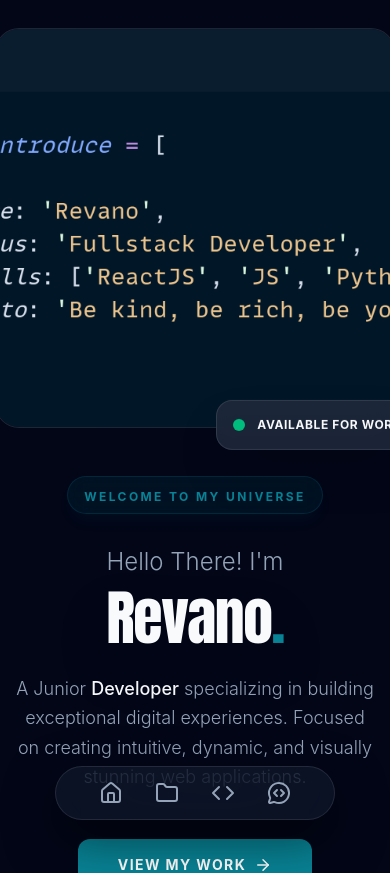
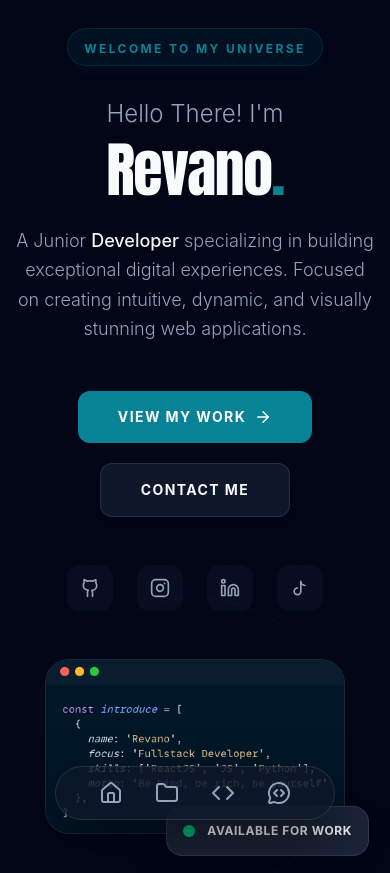
Before and after one commit to Vanotech-Dev/VanoPortFolio-s, a React (Vite) app: page / in a window 390 px wide. Shown: the top 873 px of the page. Built offline with nearby package versions, Linux system fonts and the light colour scheme.

Commit message:
fix: fixing bad responsive

```diff
--- a/src/component/heroSection.jsx
+++ b/src/component/heroSection.jsx
@@ -4,7 +4,7 @@ import introduce from "../assets/img/introduce.png";
 export default function HeroSection() {
   return (
     <section className="flex flex-col items-center justify-center min-h-screen pt-7 pb-25 px-4 sm:px-6 lg:px-8 relative overflow-hidden" id="home">
-      <div className="flex flex-col-reverse items-center justify-center lg:justify-between w-full max-w-5xl gap-12 lg:gap-24 xl:flex-row z-10">
+      <div className="flex flex-col items-center justify-center lg:justify-between w-full max-w-5xl gap-12 lg:gap-24 xl:flex-row-reverse z-10">
         <div className="flex-1 flex flex-col items-center lg:items-start text-center lg:text-left space-y-8">
           <div className="inline-block px-4 py-1.5 rounded-full bg-primary/10 border border-primary/20 shadow-lg shadow-primary/5 backdrop-blur-md">
             <span className="text-primary font-bold text-xs tracking-[0.2em] uppercase">Welcome to my universe</span>
@@ -50,7 +50,7 @@ export default function HeroSection() {
           </div>
 
           <div className="relative group perspective-1000 z-10">
-            <div className="w-[400px] h-[400px] sm:w-[400px] sm:h-[250px] bg-surface/40 backdrop-blur-2xl rounded-3xl border border-white/10 shadow-3xl flex items-center justify-center transform transition-all duration-1000 group-hover:rotate-y-6 group-hover:-rotate-x-6 hover:shadow-primary/20 overflow-hidden">
+            <div className="w-[300px] h-[175px] sm:w-[400px] sm:h-[250px] bg-surface/40 backdrop-blur-2xl rounded-3xl border border-white/10 shadow-3xl flex items-center justify-center transform transition-all duration-1000 group-hover:rotate-y-6 group-hover:-rotate-x-6 hover:shadow-primary/20 overflow-hidden">
               <div className="absolute inset-0 bg-primary/5 group-hover:bg-primary/10 transition-colors"></div>
               <img
                 src={introduce}
```
